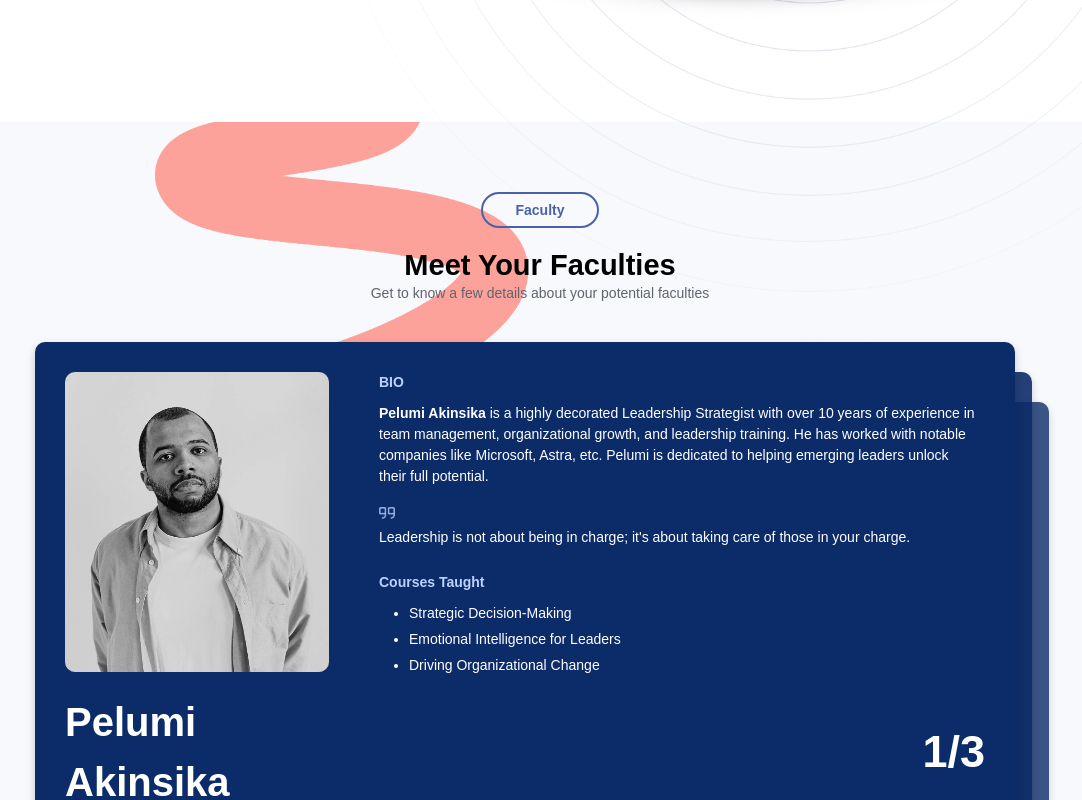
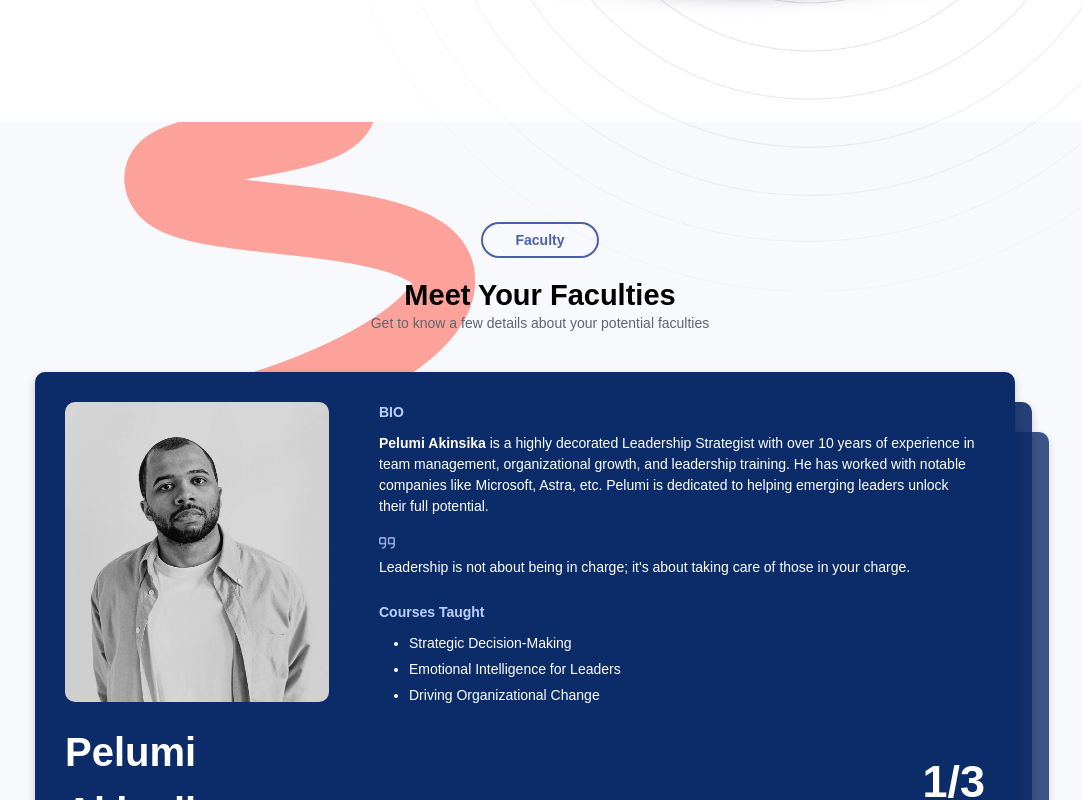
Before and after one commit to Afolabi-Ridwan/fees, a React (Vite) app: page / in a window 1280 px wide. Shown: the part 3140-3940 px from the top of the page, without its empty margins (100-1182 px from the left). Built offline with nearby package versions, Linux system fonts and the light colour scheme.

Commit message:
ui: fix responsiveness on faculties section

```diff
--- a/src/index.css
+++ b/src/index.css
@@ -282,7 +282,7 @@ input:focus {
     background: var(--sectionGreyBg);
     border-top-left-radius: 50px;
     border-bottom-right-radius: 50px;
-    padding: 70px 0 110px 0;
+    padding: 100px 0 150px 0;
 }
 
 .cards-container {
@@ -469,6 +469,7 @@ input:focus {
 .footer {
     background: #0b132b;
     color: white;
+    font-size: 14px;
 }
 
 
@@ -624,6 +625,11 @@ input:focus {
         border-bottom: none;
     }
 
+    .facultiesSection{
+    padding: 70px 0 110px 0;
+
+    }
+
     .brochureTab {
         width: 100%;
         flex-direction: column;
--- a/src/pages/Home/FacultiesSection/components/FacultiesSection.tsx
+++ b/src/pages/Home/FacultiesSection/FacultiesSection.tsx
@@ -1,5 +1,5 @@
 import spiralPattern from "/assets/image/Vector 11.png";
-import ProfileCard from "../ProfileCard";
+import ProfileCard from "./components/ProfileCard";
 
 
 const FacultiesSection = () => {
@@ -10,7 +10,10 @@ const FacultiesSection = () => {
         src={spiralPattern}
         loading="lazy"
         alt="spiralPattern"
-        className="absolute top-0 left-[10%] max-md:left-[-100px] md:w-[500px] w-[300px]"
+        className="
+        w-[300px] md:w-[350px] lg:w-[470px] lg:h-[350px]
+        lg:mr-[600px] max-lg:left-[-100px]
+        absolute top-0 flex justify-center"
       />
       <p className="header z-[2]">Faculty</p>
       <h1 className="text-[29px] max-md:text-[24px] max-sm:text-[21px] z-[2] font-[600] mt-4 text-center">
--- a/src/pages/Home/Home.tsx
+++ b/src/pages/Home/Home.tsx
@@ -2,7 +2,7 @@ import HeroSection from "./HeroSection/HeroSection"
 import AboutSection from "./AboutSection/AboutSection";
 import WhoYouAreSection from "./WhoYouAreSection/WhoYouAreSection";
 import QuizSection from "./QuizSection/QuizSection";
-import FacultiesSection from "./FacultiesSection/components/FacultiesSection";
+import FacultiesSection from "./FacultiesSection/FacultiesSection";
 import CallToActionSection from "./CallToActionSection/CallToActionSection";
 import FaqsSection from "./FaqsSection/FaqsSection";
 import SlidingText from "./SlidingText/SlidingText";
```
Also changed, not shown: src/pages/Home/FacultiesSection/components/ProfileCard.tsx (renamed from src/pages/Home/FacultiesSection/ProfileCard.tsx, +4 -4 lines).
